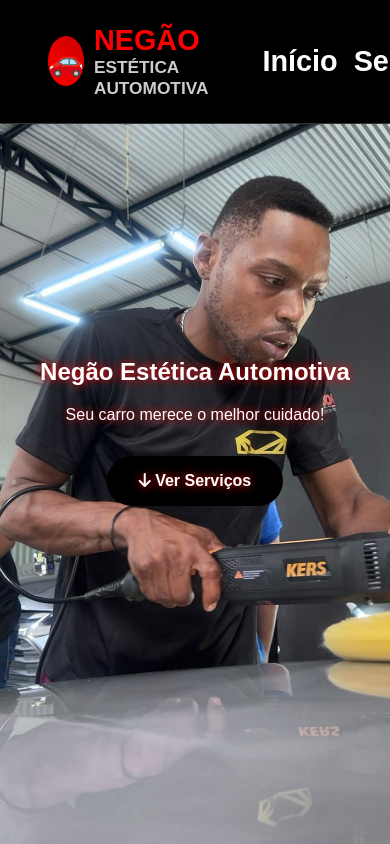
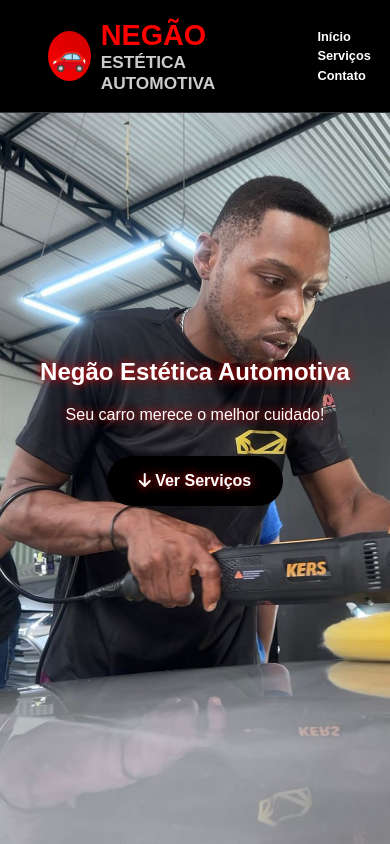
Before and after one commit to medrade15/negrao_site_final1, a plain HTML site: page index.html in a window 390 px wide. Shown: the top 844 px of the page. Drawn offline with Linux system fonts and the light colour scheme; a script that the page names is missing.

Commit message:
Update style.css

```diff
--- a/css/style.css
+++ b/css/style.css
@@ -107,3 +107,14 @@ nav {
     margin-right: 10px;
     animation: pulse 2s infinite;
 }
+@media (max-width: 600px) {
+    .nav-menu {
+        flex-direction: column;
+        gap: 0.3rem;
+        font-size: 0.8rem;
+    }
+
+    .nav-menu a {
+        padding: 0.2rem;
+    }
+}
```
